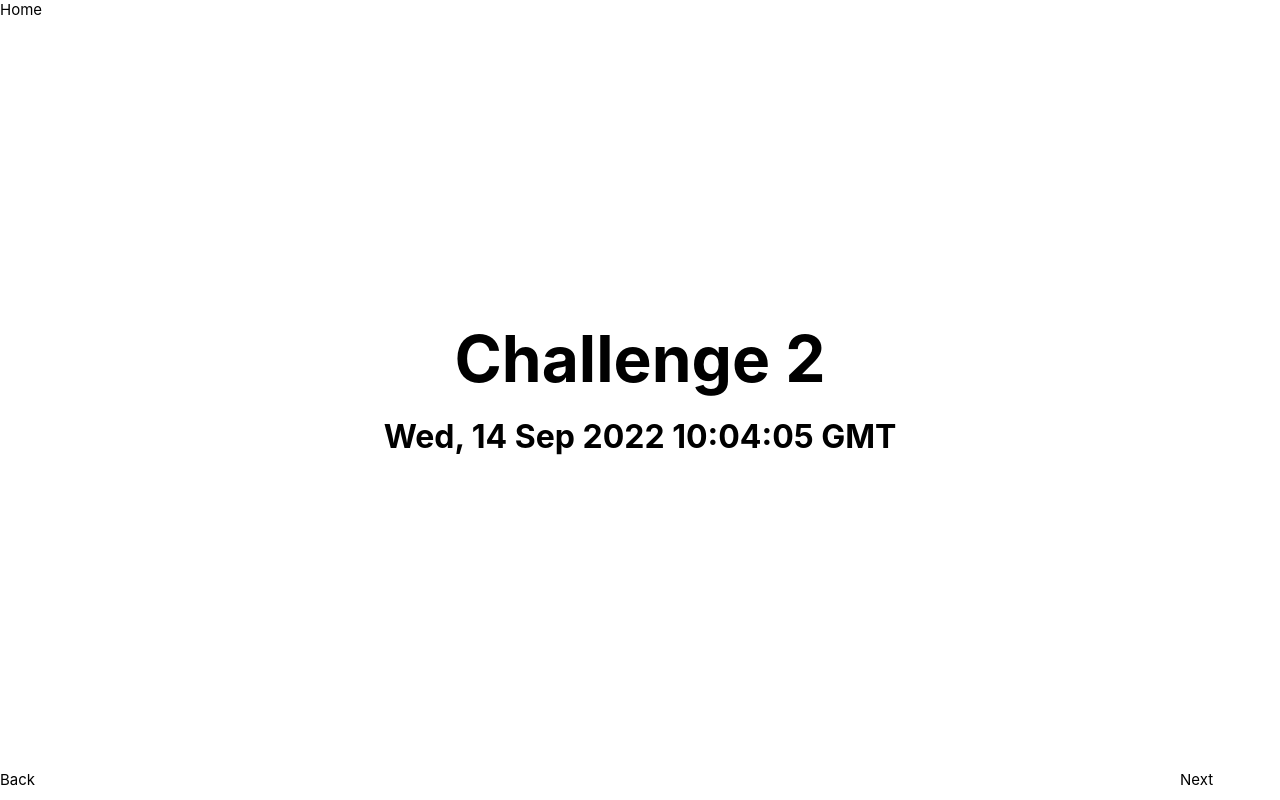
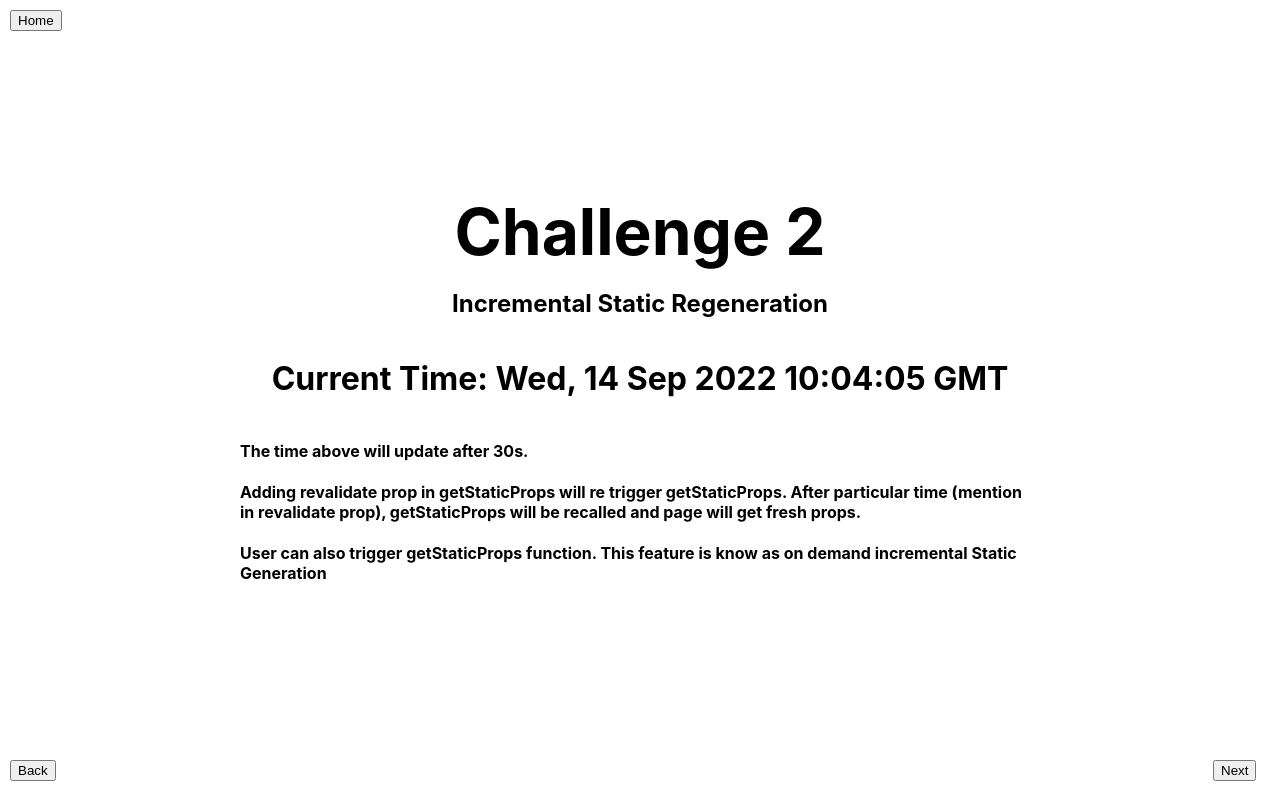
Before and after one commit to salmankarim64/ISR-NEXT, a Next.js app: page /feature/isg/challenge2 in a window 1280 px wide. Built offline with nearby package versions, Linux system fonts and the light colour scheme.

Commit message:
fix : added text to isg

```diff
--- a/components/NavigationButton.tsx
+++ b/components/NavigationButton.tsx
@@ -26,11 +26,14 @@ export default function HomeButton(Props: NavigationInterface) {
         right: `${RIGHT}`,
         bottom: `${BOTTOM}`,
         fontSize: "15px",
-        width: "100px",
+        width: "57px",
         height: "30px",
+        margin: "10px",
       }}
     >
-      <Link href={Path}>{ButtonText}</Link>
+      <Link href={Path}>
+        <button>{ButtonText}</button>
+      </Link>
     </div>
   );
 }
--- a/pages/feature/isg/challenge2.tsx
+++ b/pages/feature/isg/challenge2.tsx
@@ -6,7 +6,7 @@ export function getStaticProps() {
     props: {
       time: new Date().toUTCString(),
     },
-    revalidate: 60,
+    revalidate: 30,
   };
 }
 
@@ -17,10 +17,25 @@ export default function challenge2({ time }: any) {
         <NavigationButton Path="/" ButtonText={"Home"} corner={"TL"} />
         <main className={styles.main}>
           <h1 className={styles.title}>Challenge 2</h1>
-          <h1>{time}</h1>
+          <h2>Incremental Static Regeneration</h2>
+
+          <h1>Current Time: {time}</h1>
+          <div style={{ width: "100vh" }}>
+            <h4> The time above will update after 30s.</h4>
+            <h4>
+              Adding revalidate prop in getStaticProps will re trigger
+              getStaticProps. After particular time (mention in revalidate
+              prop), getStaticProps will be recalled and page will get fresh
+              props.
+            </h4>
+            <h4>
+              User can also trigger getStaticProps function. This feature is
+              know as on demand incremental Static Generation{" "}
+            </h4>
+          </div>
         </main>
         <NavigationButton
-          Path="/feature/isg/challenge2"
+          Path="/feature/isg/challenge3"
           corner="BR"
           ButtonText={"Next"}
         />
--- a/pages/feature/isg/challenge3.tsx
+++ b/pages/feature/isg/challenge3.tsx
@@ -6,6 +6,7 @@ export function getStaticProps() {
     props: {
       time: new Date().toUTCString(),
     },
+    revalidate: 3600,
   };
 }
 
@@ -17,6 +18,7 @@ export default function challenge2({ time }: any) {
         <main className={styles.main}>
           <h1 className={styles.title}>Challenge 3</h1>
           <h3>On Demand ISR</h3>
+          <button> Get Time</button>
         </main>
 
         <NavigationButton
--- a/pages/index.tsx
+++ b/pages/index.tsx
@@ -18,10 +18,10 @@ const Home: NextPage = () => {
       </Head>
 
       <main className={styles.main}>
-        <h1 className={styles.title}>Feature comparison</h1>
+        <h1 className={styles.title}>Exploring Next Features</h1>
 
         <div className={styles.grid}>
-          <Link href="feature/staticGeneration">
+          <Link href="/feature/isg/challenge1">
             <a className={styles.card}>
               <h2>Static Generation </h2>
             </a>
@@ -33,7 +33,7 @@ const Home: NextPage = () => {
           </Link>
         </div>
         <Link href={"https://github.com/salmankarim64/ISR-NEXT"}>
-          <h5> Github Repo</h5>
+          <button>Github Repo</button>
         </Link>
       </main>
     </div>
```
Also changed, not shown: pages/feature/isg/challenge1.tsx (+14 -1 lines).
